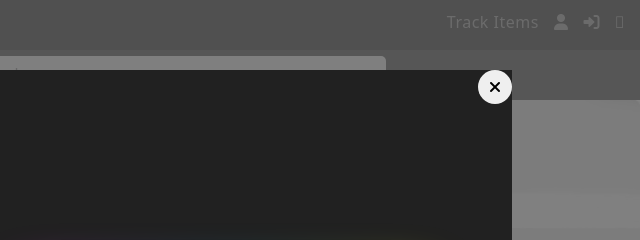
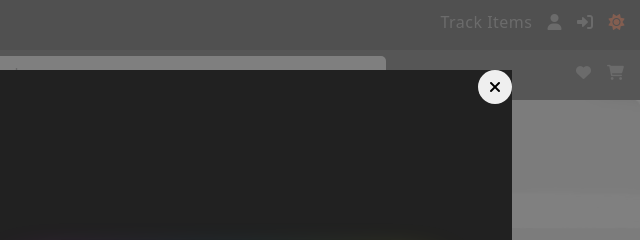
Before and after one commit to BhotiaDEV/TataCliqProject, a plain HTML site: page index.html in a window 1280 px wide. Both pictures are taken after a click on the link 1267 px from the left and 22 px from the top of the page. Shown: the top 240 px of the page, 640-1280 px from the left. Drawn offline with nearby package versions, Linux system fonts and the light colour scheme.

Commit message:
Seventh commit (dark mode final edit)

```diff
--- a/index.html
+++ b/index.html
@@ -75,7 +75,7 @@
         <div class="nav-options col-xl-10 col-md-10 col-sm-9 col-9">
           <div class="topbar">
             <a href="#" onclick="darkmode()" id="togglebtn" class="topbar-item">
-              <i class="fa-duotone fa-moon"></i>
+              <i id="toggle-icon" class="fa-solid fa-moon"></i>
             </a>
             <a href="listingpage/listing.html" class="topbar-item">
               <i class="fa-solid fa-right-to-bracket"></i>
--- a/index.js
+++ b/index.js
@@ -5,5 +5,13 @@ function closeCoupon() {
   document.getElementById("coupon").style.visibility = "hidden";
 }
 function darkmode() {
+  var toggleicon = document.getElementById("toggle-icon");
   document.body.classList.toggle("dark-theme");
+  if (document.body.classList.contains("dark-theme")) {
+    toggleicon.classList.remove("fa-moon");
+    toggleicon.classList.add("fa-sun");
+  } else {
+    toggleicon.classList.remove("fa-sun");
+    toggleicon.classList.add("fa-moon");
+  }
 }
--- a/style.css
+++ b/style.css
@@ -236,6 +236,12 @@ nav {
 .topbar-item:hover {
   color: #ececec;
 }
+#togglebtn {
+  color: #ffffff;
+}
+.fa-sun {
+  color: orangered;
+}
 /* bottombar css */
 .bottombar {
   width: 100%;
@@ -287,7 +293,12 @@ nav {
 }
 .fa-heart,
 .fa-cart-shopping {
-  color: var(--primary-bg-color);
+  color: #888;
+  font-size: 15px;
+}
+.fa-heart:hover,
+.fa-cart-shopping:hover {
+  color: #ececec;
   font-size: 15px;
 }
 
```
